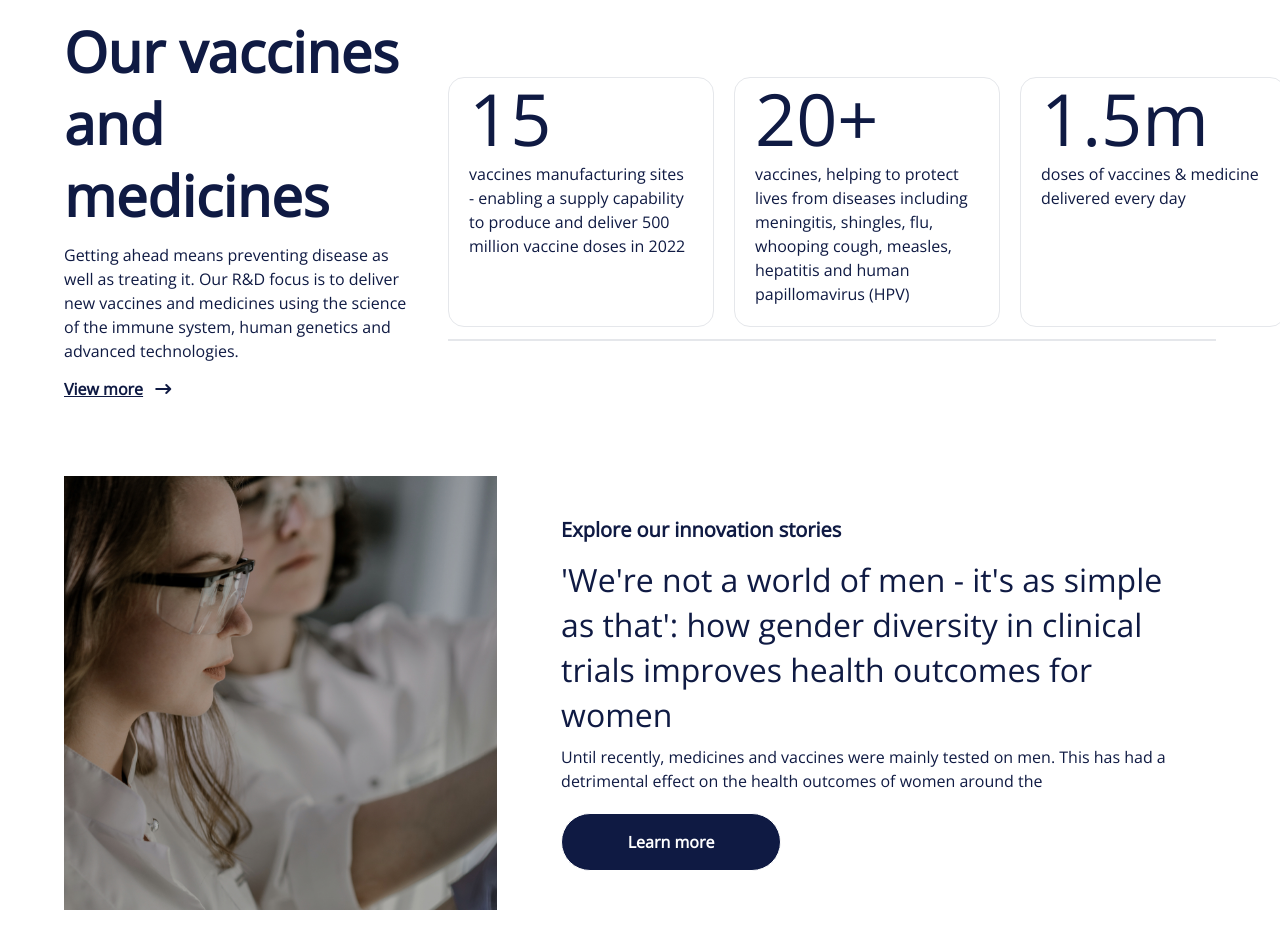
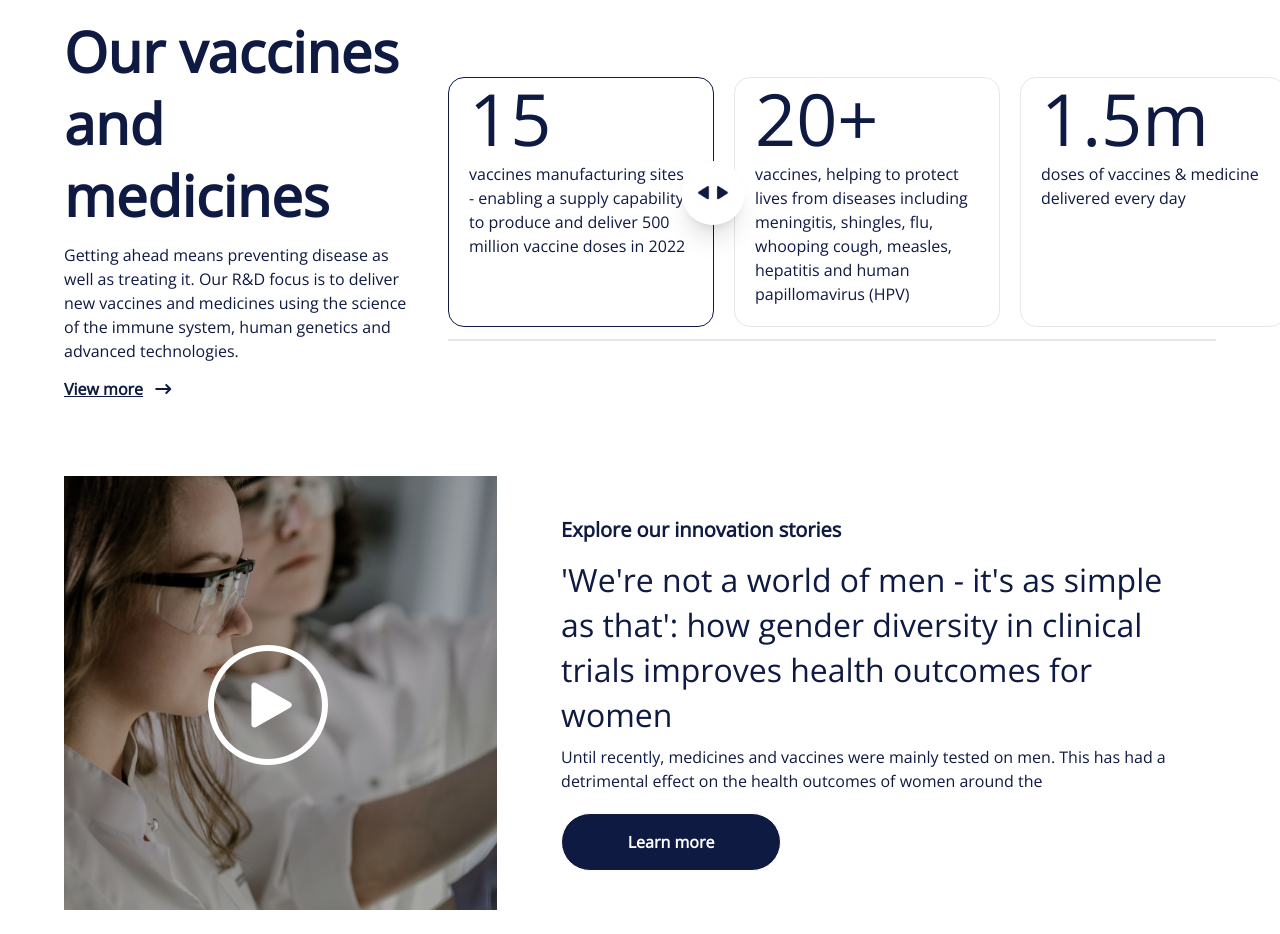
Before and after one commit to khorshed-alam-kbd/DigitalMedGenius, a plain HTML site: page index.html in a window 1280 px wide. Shown: the part 663-1597 px from the top of the page. Drawn offline with nearby package versions, Linux system fonts and the light colour scheme.

Commit message:
DigitalMedGenius-Home

```diff
--- a/index.html
+++ b/index.html
@@ -74,12 +74,14 @@
 
                     <div class="w-2/3">
                         <div class=" flex gap-5 border-b-2 pb-3">
-                            <div class="border rounded-2xl p-5 ">
+                            <div class="border border-primary rounded-2xl p-5 relative">
                                 <h1 class="text-primary text-[72px] leading-[40px] mb-6">15</h1>
                                 <h2 class="text-primary text-[16px] leading-[24px] w-56">vaccines manufacturing sites -
                                     enabling a supply capability to produce and deliver 500
                                     million vaccine doses in 2022
                                 </h2>
+                                <img src="/Assets/images/home/Group 3@1x.png" alt=""
+                                    class="absolute top-1/3 -right-8 rounded-full shadow-xl w-16 h-16">
                             </div>
                             <div class="border rounded-2xl p-5 ">
                                 <h1 class="text-primary text-[72px] leading-[40px] mb-6 ">20+</h1>
@@ -110,9 +112,12 @@
 
 
                 <div class="flex flex items-center gap-4 ">
-                    <div>
-                        <img src="/Assets/images/home/dt-Science & Innovation@2x.jpg">
+                    <div class="relative">
+                        <img src="/Assets/images/home/dt-Science & Innovation@2x.jpg" alt="">
 
+                        <div class="absolute bottom-1/3 left-1/3 ">
+                            <img src="/Assets/images/home/Group 53 Copy@1x.png" alt="">
+                        </div>
                     </div>
 
                     <div class="p-12">
@@ -280,7 +285,7 @@
                 <div class=" grid grid-cols-1 lg:grid-cols-3 gap-4">
                     <div>
                         <img src="/Assets/images/home/dt-teaser-01.jpg" alt="">
-                        <h1 class="text-primary text-[32] leading-[48px] font-light ">Clinical Trial Transparency,
+                        <h1 class="text-primary text-[32] leading-[48px] font-light">Clinical Trial Transparency,
                             Data Sharing and Disclosure Practices</h1>
                         <a href="" class="text-primary underline leading-[20px] font-bold"><span>Read the story </span>
                             <i class="fa-solid fa-arrow-right-long mx-2"></i></a>
```
